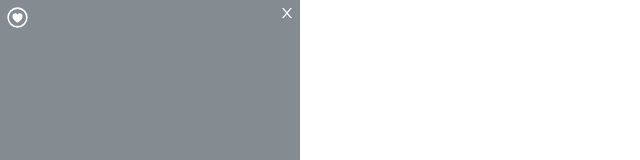
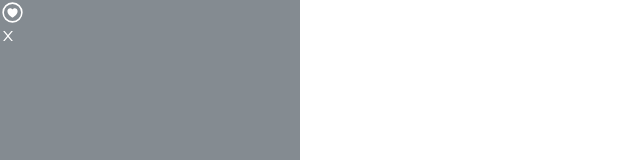
Before and after one commit to nimgnas/hanghae-kakao-clone, a React (Create React App) app: page /profile in a window 1280 px wide. Shown: the top 160 px of the page, without its empty margins (0-640 px from the left). Built offline with nearby package versions, Linux system fonts and the light colour scheme.

Commit message:
프로필 수정 완료/취소 버튼 추가

```diff
--- a/src/page/Profile.jsx
+++ b/src/page/Profile.jsx
@@ -11,7 +11,10 @@ function Profile() {
     <>
       <StContainer>
         <StProfileTop>
-          <ProfileHeader />
+          <ProfileHeader
+            profileEdit={profileEdit}
+            setProfileEdit={setProfileEdit}
+          />
           <ProfileMiddle
             setProfileEdit={setProfileEdit}
             profileEdit={profileEdit}
@@ -42,18 +45,6 @@ const StProfileTop = styled.div`
 
   flex-wrap: wrap;
   align-content: space-between;
-  .top {
-    height: 40px;
-    width: 100%;
-    display: flex;
-    justify-content: space-between;
-    .fav {
-      margin: 5px;
-    }
-    .close {
-      margin: 5px;
-    }
-  }
 `;
 const StProfileBottom = styled.div`
   height: 105px;
```
